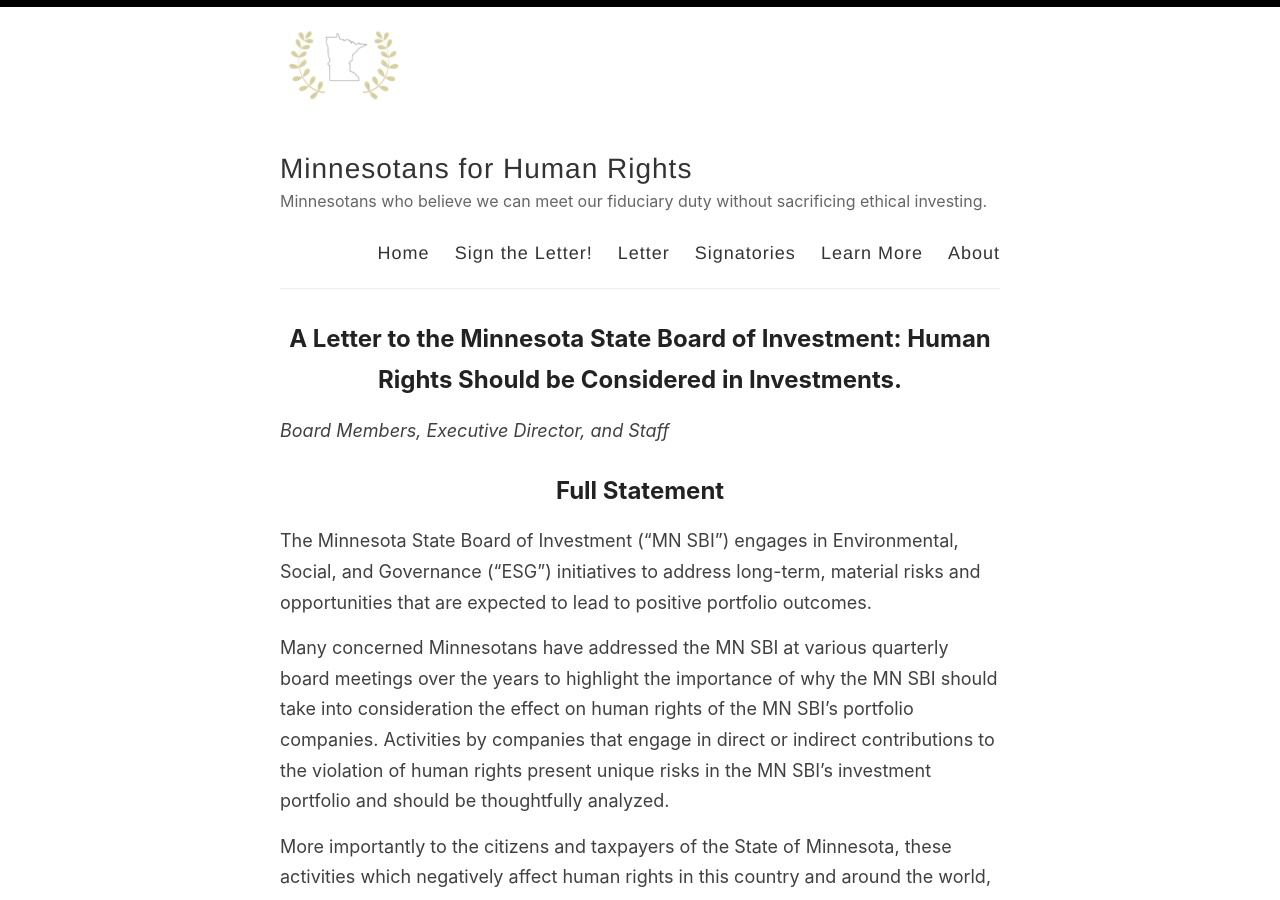
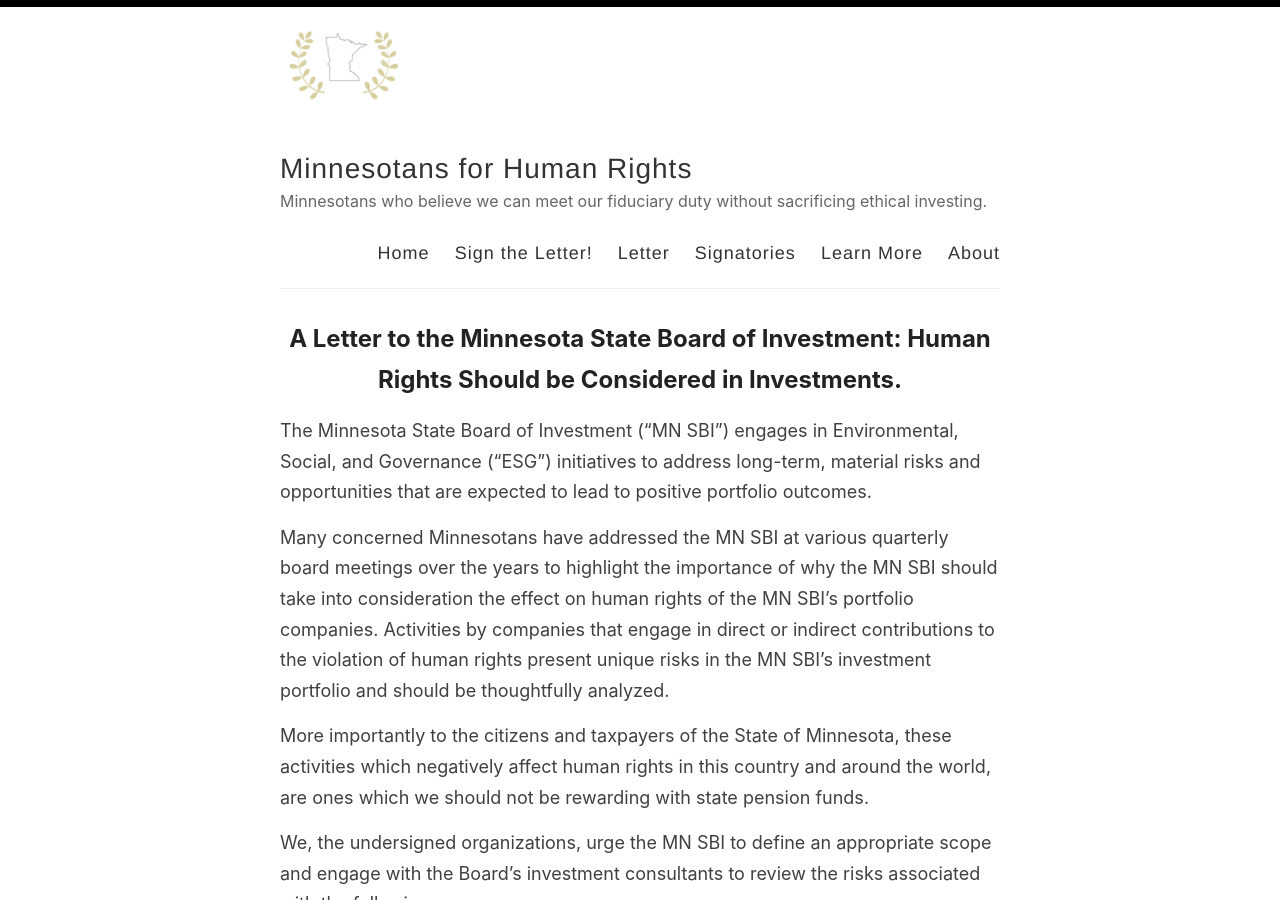
Before and after one commit to adamrahim/adamrahim.github.io, a Jekyll site: the page built from _posts/2020-12-25-letter.md, in a window 1280 px wide and 900 px high. Built offline with Jekyll 4.4.1, drawn with Linux system fonts in a browser that asks for light colours.

Commit message:
Update 2020-12-25-letter.md

```diff
--- a/_posts/2020-12-25-letter.md
+++ b/_posts/2020-12-25-letter.md
@@ -4,10 +4,6 @@
 permalink: /letter/
 ---
 ## A Letter to the Minnesota State Board of Investment: Human Rights Should be Considered in Investments.
-
-<i>Board Members, Executive Director, and Staff</i>
-
-## Full Statement
 
 The Minnesota State Board of Investment (“MN SBI”) engages in Environmental, Social, and Governance (“ESG”) initiatives to address long-term, material risks and opportunities that are expected to lead to positive portfolio outcomes.
 
```
